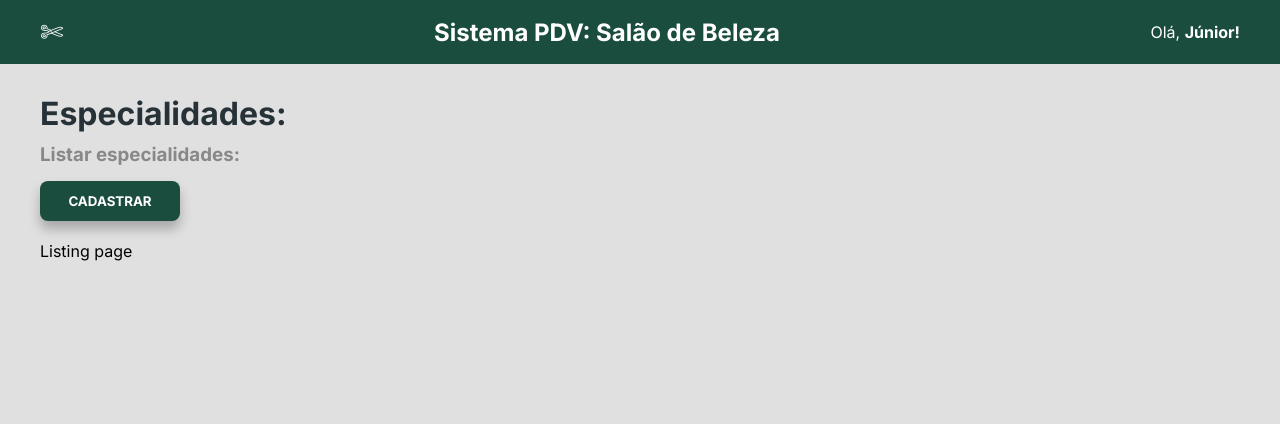
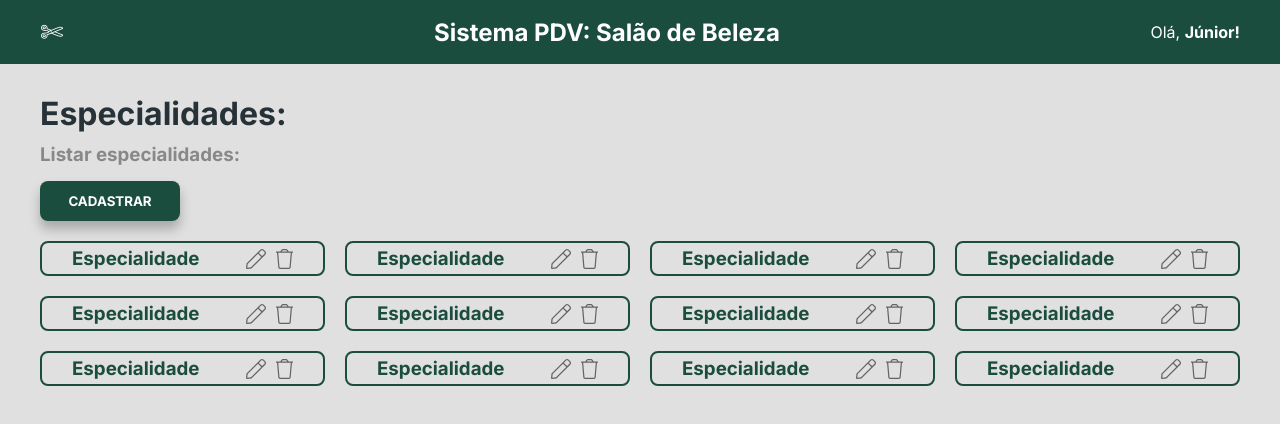
Before and after one commit to cauerg44/salon-manager, a React (Vite) app in the folder beauty-core-frontend/: page /specializations/listing in a window 1280 px wide. Shown: the top 424 px of the page. Built offline with nearby package versions, Linux system fonts and the light colour scheme.

Commit message:
feat: specialtyCard component.

```diff
--- /dev/null
+++ b/beauty-core-frontend/src/components/SpecialtyCard/index.tsx
@@ -0,0 +1,16 @@
+import './styles.css'
+import editIcon from '../../assets/bcf-edit-icon.svg';
+import trashIcon from '../../assets/bcf-trash-icon.svg';
+
+
+export default function SpecialtyCard() {
+  return (
+    <div className='bcf-specialty-card'>
+      <h3>Especialidade</h3>
+      <div className='bcf-specialty-card-icons'>
+        <img src={editIcon} alt="Edit icon" />
+        <img src={trashIcon} alt="Trash icon" />
+      </div>
+    </div>
+  );
+}
--- /dev/null
+++ b/beauty-core-frontend/src/components/SpecialtyCard/styles.css
@@ -0,0 +1,19 @@
+.bcf-specialty-card {
+  border: 2px solid var(--bcf--bg-color-primary);
+  color: var(--bcf--font-color-quaternary);
+  border-radius: 8px;
+  height: 35px;
+  display: flex;
+  align-items: center;
+  justify-content: space-between;
+  padding: 0px 30px;
+}
+
+.bcf-specialty-card-icons {
+  display: flex;
+  align-items: center;
+}
+
+.bcf-specialty-card-icons img {
+  margin-left: 10px;
+}
--- /dev/null
+++ b/beauty-core-frontend/src/models/specialty.ts
@@ -0,0 +1,4 @@
+export type SpecialtyDTO = {
+  id: number;
+  name: string;
+}
--- a/beauty-core-frontend/src/routes/ClientHome/Specializations/SpecializationsListing/index.tsx
+++ b/beauty-core-frontend/src/routes/ClientHome/Specializations/SpecializationsListing/index.tsx
@@ -1,10 +1,24 @@
-
 import './styles.css';
+import SpecialtyCard from '../../../../components/SpecialtyCard';
 
 export default function SpecializationsListing() {
+
   return (
     <section id="specializations-listing-section" className="bcf-container-1200px">
-      Listing page
+      <div className='bcf-specialty-cards-modal'>
+        <SpecialtyCard />
+        <SpecialtyCard />
+        <SpecialtyCard />
+        <SpecialtyCard />
+        <SpecialtyCard />
+        <SpecialtyCard />
+        <SpecialtyCard />
+        <SpecialtyCard />
+        <SpecialtyCard />
+        <SpecialtyCard />
+        <SpecialtyCard />
+        <SpecialtyCard />
+      </div>
     </section>
   );
 }
--- a/beauty-core-frontend/src/routes/ClientHome/Specializations/SpecializationsListing/styles.css
+++ b/beauty-core-frontend/src/routes/ClientHome/Specializations/SpecializationsListing/styles.css
@@ -1,3 +1,9 @@
 #specializations-listing-section {
   padding: 20px 0;
 }
+
+.bcf-specialty-cards-modal {
+  display: grid;
+  grid-gap: 20px;
+  grid-template-columns: repeat(auto-fill, minmax(225px, 1fr));
+}
```
Also changed, not shown: beauty-core-frontend/src/assets/bcf-edit-icon.svg (added), beauty-core-frontend/src/assets/bcf-trash-icon.svg (added).
